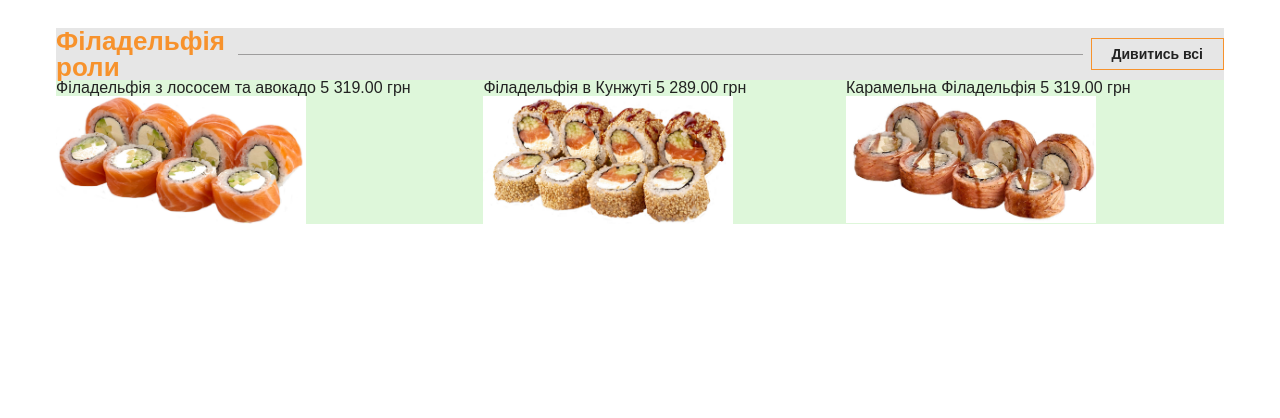
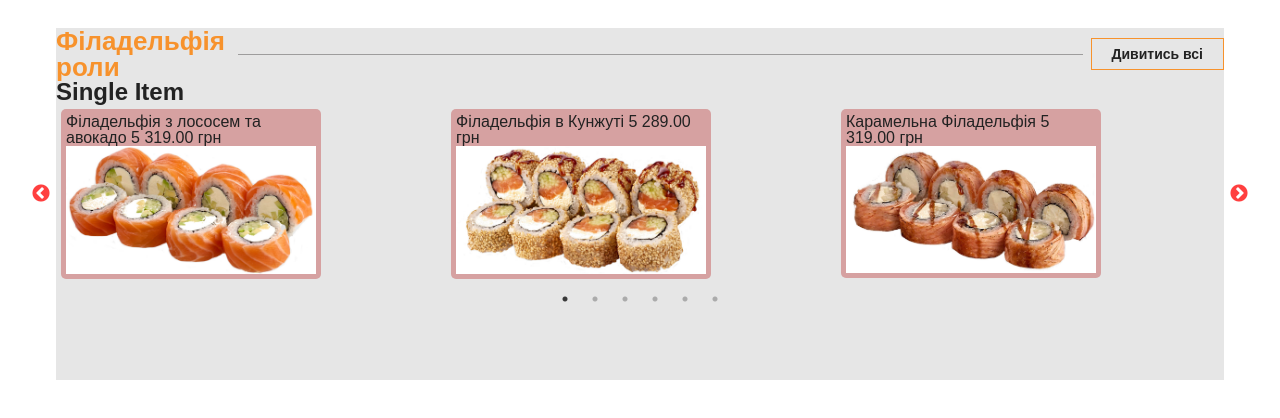
Before and after one commit to petro-mykhats2/susi, a Gatsby site: page / in a window 1280 px wide. Shown: the part 178-596 px from the top of the page. Built offline with nearby package versions, Linux system fonts and the light colour scheme; Gatsby itself is replaced by a stand-in of ours.

Commit message:
added main components with slick.

```diff
--- a/package.json
+++ b/package.json
@@ -30,7 +30,9 @@
     "react": "^18.2.0",
     "react-dom": "^18.2.0",
     "react-helmet": "^6.1.0",
-    "sass": "^1.56.1"
+    "react-slick": "^0.29.0",
+    "sass": "^1.56.1",
+    "slick-carousel": "^1.8.1"
   },
   "devDependencies": {
     "prettier": "^2.1.2"
--- a/src/components/Item.js
+++ b/src/components/Item.js
@@ -2,7 +2,7 @@ import React from 'react'
 
 const Item = ({ orderdata }) => {
   return (
-    <div>
+    <div className='item'>
       <span>{orderdata.frontmatter.title + '   '}</span>
       <span>{orderdata.frontmatter.parameters + '   '}</span>
       <span>{orderdata.frontmatter.price}</span>
--- a/src/components/OrderBlock.js
+++ b/src/components/OrderBlock.js
@@ -1,13 +1,18 @@
 import React from 'react'
-import Item from './Item'
+import SimpleSlider from './Slick'
+// import Item from './Item'
 
 function OrderBlock({ data }) {
-  const orders = data.allMarkdownRemark.edges
+  // const orders = data.allMarkdownRemark.edges
+  console.log('datakkkkkkkk', data)
   return (
     <div className='order_block'>
-      {orders.map((order) => {
+      <div className='slick'>
+        <SimpleSlider dataitem={data} />
+      </div>
+      {/* {orders.map((order) => {
         return <Item key={order.node.id} orderdata={order.node} />
-      })}
+      })} */}
     </div>
   )
 }
--- /dev/null
+++ b/src/components/Slick.js
@@ -0,0 +1,80 @@
+import React from 'react'
+import Slider from 'react-slick'
+import 'slick-carousel/slick/slick.css'
+import 'slick-carousel/slick/slick-theme.css'
+import Item from './Item'
+
+function SimpleSlider({ dataitem }) {
+  console.log('proppppppppssss', JSON.stringify(dataitem))
+  const orders = dataitem.allMarkdownRemark.edges
+  console.log('orders', orders)
+  const settings = {
+    dots: true,
+    infinite: true,
+    speed: 500,
+    slidesToShow: 3,
+    slidesToScroll: 1,
+    arrows: true,
+    className: 'slides',
+
+    // mobileFirst: true,
+    responsive: [
+      {
+        breakpoint: 1024,
+        settings: {
+          slidesToShow: 3,
+          slidesToScroll: 3,
+          infinite: true,
+          dots: true,
+        },
+      },
+      {
+        breakpoint: 600,
+        settings: {
+          slidesToShow: 2,
+          slidesToScroll: 2,
+        },
+      },
+      {
+        breakpoint: 480,
+        settings: {
+          slidesToShow: 1,
+          slidesToScroll: 1,
+        },
+      },
+      // You can unslick at a given breakpoint now by adding:
+      // settings: "unslick"
+      // instead of a settings object
+    ],
+  }
+  return (
+    <div>
+      <h2> Single Item</h2>
+
+      <Slider {...settings}>
+        {orders.map((order) => {
+          return <Item key={order.node.id} orderdata={order.node} />
+        })}
+        {/* <pre>{JSON.stringify(orders, null, 4)}</pre> */}
+        {/* <h3>1</h3>
+        </div>
+        <div>
+          <h3>2</h3>
+        </div>
+        <div>
+          <h3>3</h3>
+        </div>
+        <div>
+          <h3>4</h3>
+        </div>
+        <div>
+          <h3>5</h3>
+        </div>
+        <div>
+          <h3>6</h3> */}
+      </Slider>
+    </div>
+  )
+}
+
+export default SimpleSlider
--- /dev/null
+++ b/src/data/rol_4.md
@@ -0,0 +1,14 @@
+---
+title: '44444 44444444444 4444'
+description: 'Наш Фірмовий Рол, з карамелізованим тростинним цукром'
+product_composition: 'Лосось, Крем-сир, Груша, Унагі, Тростинний цукор'
+calories: '520,67 ккал'
+sku: 'sku-3'
+weight: '320 г'
+price: '319.00 грн'
+path: 'karamelna_philadelphia'
+parameters: '5'
+mainCategory: роли
+category: Філадельфія роли
+image: '/img/karamelna_philadelphia.jpeg'
+---
--- /dev/null
+++ b/src/data/rol_5.md
@@ -0,0 +1,14 @@
+---
+title: '555555 555555 5555555555'
+description: 'Наш Фірмовий Рол, з карамелізованим тростинним цукром'
+product_composition: 'Лосось, Крем-сир, Груша, Унагі, Тростинний цукор'
+calories: '520,67 ккал'
+sku: 'sku-3'
+weight: '320 г'
+price: '319.00 грн'
+path: 'karamelna_philadelphia'
+parameters: '5'
+mainCategory: роли
+category: Філадельфія роли
+image: '/img/karamelna_philadelphia.jpeg'
+---
--- /dev/null
+++ b/src/data/rol_6.md
@@ -0,0 +1,14 @@
+---
+title: '666666 66666666 666'
+description: 'Наш Фірмовий Рол, з карамелізованим тростинним цукром'
+product_composition: 'Лосось, Крем-сир, Груша, Унагі, Тростинний цукор'
+calories: '520,67 ккал'
+sku: 'sku-3'
+weight: '320 г'
+price: '319.00 грн'
+path: 'karamelna_philadelphia'
+parameters: '5'
+mainCategory: роли
+category: Філадельфія роли
+image: '/img/karamelna_philadelphia.jpeg'
+---
--- a/src/pages/index.js
+++ b/src/pages/index.js
@@ -4,12 +4,14 @@ import OrderLi from '../components/OrderLi'
 import OrdersTitle from '../components/OrdersTitle'
 import Layout from '../layout'
 import { graphql } from 'gatsby'
+// import SimpleSlider from '../components/Slick'
 
 const IndexPage = ({ data }) => {
   return (
     <Layout>
       <OrdersTitle />
       <OrderLi datas={data} />
+      <div className='slick'>{/* <SimpleSlider /> */}</div>
       {/* <h1>
         {orders.map((order) => {
           return <Item key={order.node.id} orderdata={order.node} />
--- a/src/scss/components/_item.scss
+++ b/src/scss/components/_item.scss
@@ -1,4 +1,14 @@
+.item {
+    width: 250px;
+    background-color: rgb(214, 161, 161);
+     margin: 5px;
+    padding: 5px;
+    border-radius: 5px;
+}
+
+
 .item_img {
     width: 250px;
+
     // height: 250px;
 }
--- a/src/scss/components/_orderLi.scss
+++ b/src/scss/components/_orderLi.scss
@@ -1,3 +1,4 @@
+@charset "UTF-8";
 .order_li {
     background-color: rgb(230, 230, 230);
 }
@@ -47,6 +48,21 @@
 }
 
 .order_block {
-    display: flex;
-    background-color: rgb(222, 247, 218);
+    // display: flex;
+    // background-color: rgb(121, 80, 219);
+    height: 300px;
 }
+
+// &.slick-arrow-color {
+//     color:
+//     rgb(96, 80, 80)
+// };
+
+.slides {
+    .slick-next:before{
+        color: red;
+    }
+    .slick-prev:before{
+        color: red;
+    }
+}
```
Also changed, not shown: src/data/rol_1.md (renamed from src/data/rol1.md), 1 other file.
